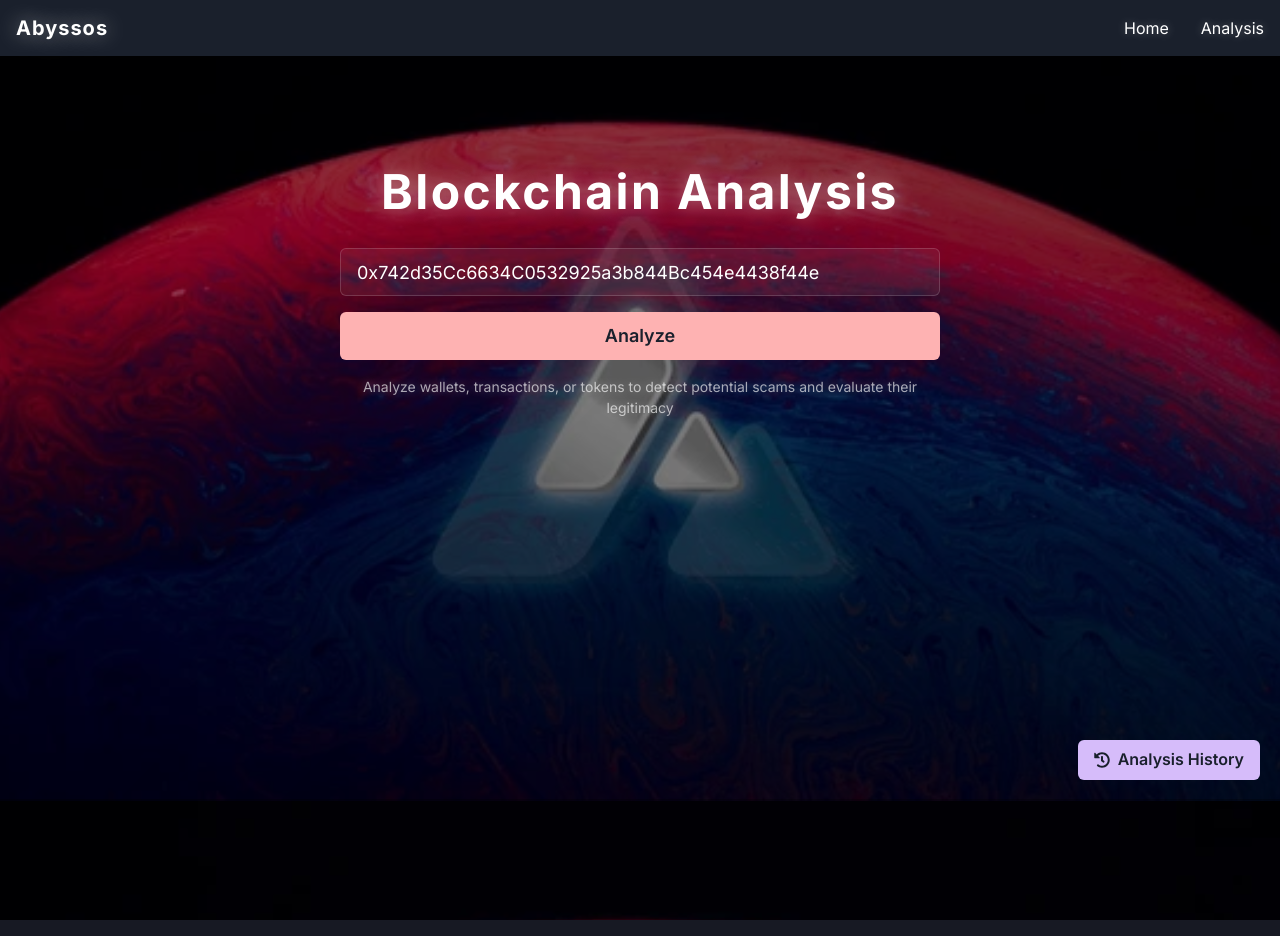
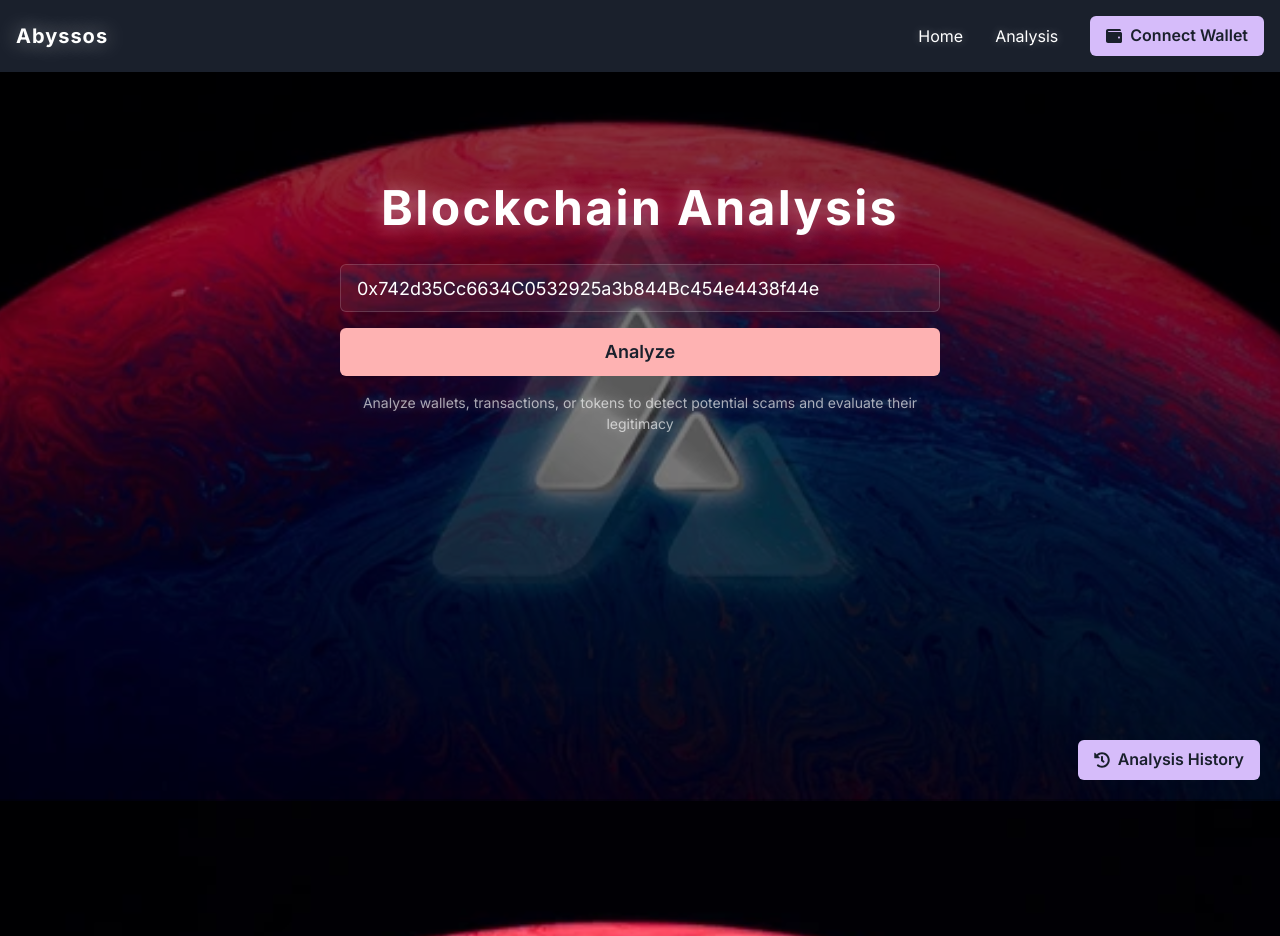
Before and after one commit to mrobledo07/Abyssos, a React (Vite) app in the folder apps/frontend/: page /analysis in a window 1280 px wide. Built offline with nearby package versions, Linux system fonts and the light colour scheme.

Commit message:
wallet integration

```diff
--- a/apps/frontend/package.json
+++ b/apps/frontend/package.json
@@ -16,6 +16,7 @@
     "@emotion/react": "^11.11.3",
     "@emotion/styled": "^11.11.0",
     "@types/file-saver": "^2.0.7",
+    "avalanche": "^3.16.0",
     "file-saver": "^2.0.5",
     "framer-motion": "^11.0.5",
     "jszip": "^3.10.1",
--- a/apps/frontend/src/layouts/MainLayout.tsx
+++ b/apps/frontend/src/layouts/MainLayout.tsx
@@ -1,11 +1,103 @@
-import { Box, Container, Flex, Heading, Link, Stack } from "@chakra-ui/react";
+import {
+  Box,
+  Container,
+  Flex,
+  Heading,
+  Link,
+  Stack,
+  Button,
+  useToast,
+} from "@chakra-ui/react";
 import { Link as RouterLink } from "react-router-dom";
+import { FaWallet } from "react-icons/fa";
+import { useState, useEffect } from "react";
 
 interface MainLayoutProps {
   children: React.ReactNode;
 }
 
 function MainLayout({ children }: MainLayoutProps) {
+  const [isWalletConnected, setIsWalletConnected] = useState(false);
+  const [walletAddress, setWalletAddress] = useState("");
+  const toast = useToast();
+
+  // Función para conectar con Core Wallet
+  const connectWallet = async () => {
+    try {
+      // Verificar si Core Wallet está instalado
+      if (!window.avalanche) {
+        toast({
+          title: "Core Wallet no encontrado",
+          description: "Por favor, instala Core Wallet para continuar",
+          status: "error",
+          duration: 5000,
+          isClosable: true,
+        });
+        return;
+      }
+
+      // Solicitar conexión
+      const accounts = await window.avalanche.request({
+        method: "eth_requestAccounts",
+      });
+
+      if (accounts && accounts.length > 0) {
+        setWalletAddress(accounts[0]);
+        setIsWalletConnected(true);
+
+        toast({
+          title: "Wallet conectada",
+          description: `Conectado a ${accounts[0].slice(0, 6)}...${accounts[0].slice(-4)}`,
+          status: "success",
+          duration: 3000,
+          isClosable: true,
+        });
+      }
+    } catch (error) {
+      console.error("Error al conectar wallet:", error);
+      toast({
+        title: "Error al conectar",
+        description: "No se pudo conectar con Core Wallet",
+        status: "error",
+        duration: 5000,
+        isClosable: true,
+      });
+    }
+  };
+
+  // Función para desconectar wallet
+  const disconnectWallet = () => {
+    setIsWalletConnected(false);
+    setWalletAddress("");
+    toast({
+      title: "Wallet desconectada",
+      status: "info",
+      duration: 3000,
+      isClosable: true,
+    });
+  };
+
+  // Verificar si la wallet está conectada al cargar la página
+  useEffect(() => {
+    const checkWalletConnection = async () => {
+      if (window.avalanche) {
+        try {
+          const accounts = await window.avalanche.request({
+            method: "eth_accounts",
+          });
+          if (accounts && accounts.length > 0) {
+            setWalletAddress(accounts[0]);
+            setIsWalletConnected(true);
+          }
+        } catch (error) {
+          console.error("Error al verificar conexión:", error);
+        }
+      }
+    };
+
+    checkWalletConnection();
+  }, []);
+
   return (
     <Box>
       <Box as="nav" bg="gray.800" py={4}>
@@ -19,7 +111,7 @@ function MainLayout({ children }: MainLayoutProps) {
             >
               Abyssos
             </Heading>
-            <Stack direction="row" spacing={8}>
+            <Stack direction="row" spacing={8} align="center">
               <Link as={RouterLink} to="/" _hover={{ textDecoration: "none" }}>
                 Home
               </Link>
@@ -30,6 +122,19 @@ function MainLayout({ children }: MainLayoutProps) {
               >
                 Analysis
               </Link>
+              <Button
+                leftIcon={<FaWallet />}
+                colorScheme={isWalletConnected ? "green" : "purple"}
+                size="md"
+                onClick={isWalletConnected ? disconnectWallet : connectWallet}
+                _hover={{
+                  transform: "scale(1.05)",
+                  boxShadow: "0 0 20px rgba(159, 122, 234, 0.5)",
+                }}
+                transition="all 0.2s"
+              >
+                {isWalletConnected ? "Disconnect" : "Connect Wallet"}
+              </Button>
             </Stack>
           </Flex>
         </Container>
@@ -41,4 +146,13 @@ function MainLayout({ children }: MainLayoutProps) {
   );
 }
 
+// Añadir la declaración de tipos para window.avalanche
+declare global {
+  interface Window {
+    avalanche: {
+      request: (args: { method: string; params?: any[] }) => Promise<string[]>;
+    };
+  }
+}
+
 export default MainLayout;
--- a/apps/frontend/src/pages/Analysis.tsx
+++ b/apps/frontend/src/pages/Analysis.tsx
@@ -34,6 +34,7 @@ import {
   List,
   ListItem,
   useDisclosure,
+  useToast,
 } from "@chakra-ui/react";
 import { useState, useRef, useEffect } from "react";
 import {
@@ -42,12 +43,14 @@ import {
   FaHistory,
   FaDownload,
   FaEye,
+  FaWallet,
 } from "react-icons/fa";
 import ReactMarkdown from "react-markdown";
 import { Prism as SyntaxHighlighter } from "react-syntax-highlighter";
 import { vscDarkPlus } from "react-syntax-highlighter/dist/cjs/styles/prism";
 import JSZip from "jszip";
 import { saveAs } from "file-saver";
+import { Avalanche } from "avalanche";
 
 interface AnalysisData {
   address: string;
@@ -102,6 +105,9 @@ function Analysis() {
       timestamp: string;
     }>
   >([]);
+  const [isWalletConnected, setIsWalletConnected] = useState(false);
+  const [walletAddress, setWalletAddress] = useState("");
+  const toast = useToast();
 
   const exampleAnalysis: AnalysisData = {
     address: "0xabc123...def456",
@@ -468,6 +474,86 @@ Remember to be direct but professional in your analysis.`,
     setAnalysisComplete(true);
     onHistoryClose();
   };
+
+  // Función para conectar con Core Wallet
+  const connectWallet = async () => {
+    try {
+      // Verificar si Core Wallet está instalado
+      if (!window.avalanche) {
+        toast({
+          title: "Core Wallet no encontrado",
+          description: "Por favor, instala Core Wallet para continuar",
+          status: "error",
+          duration: 5000,
+          isClosable: true,
+        });
+        return;
+      }
+
+      // Solicitar conexión
+      const accounts = await window.avalanche.request({
+        method: "eth_requestAccounts",
+      });
+
+      if (accounts && accounts.length > 0) {
+        setWalletAddress(accounts[0]);
+        setIsWalletConnected(true);
+        setInput(accounts[0]); // Establecer la dirección en el input
+
+        toast({
+          title: "Wallet conectada",
+          description: `Conectado a ${accounts[0].slice(0, 6)}...${accounts[0].slice(-4)}`,
+          status: "success",
+          duration: 3000,
+          isClosable: true,
+        });
+      }
+    } catch (error) {
+      console.error("Error al conectar wallet:", error);
+      toast({
+        title: "Error al conectar",
+        description: "No se pudo conectar con Core Wallet",
+        status: "error",
+        duration: 5000,
+        isClosable: true,
+      });
+    }
+  };
+
+  // Función para desconectar wallet
+  const disconnectWallet = () => {
+    setIsWalletConnected(false);
+    setWalletAddress("");
+    setInput("");
+    toast({
+      title: "Wallet desconectada",
+      status: "info",
+      duration: 3000,
+      isClosable: true,
+    });
+  };
+
+  // Verificar si la wallet está conectada al cargar la página
+  useEffect(() => {
+    const checkWalletConnection = async () => {
+      if (window.avalanche) {
+        try {
+          const accounts = await window.avalanche.request({
+            method: "eth_accounts",
+          });
+          if (accounts && accounts.length > 0) {
+            setWalletAddress(accounts[0]);
+            setIsWalletConnected(true);
+            setInput(accounts[0]);
+          }
+        } catch (error) {
+          console.error("Error al verificar conexión:", error);
+        }
+      }
+    };
+
+    checkWalletConnection();
+  }, []);
 
   return (
     <Box minH="100vh" display="flex" justifyContent="center" pt={20}>
@@ -994,4 +1080,13 @@ Remember to be direct but professional in your analysis.`,
   );
 }
 
+// Añadir la declaración de tipos para window.avalanche
+declare global {
+  interface Window {
+    avalanche: {
+      request: (args: { method: string; params?: any[] }) => Promise<string[]>;
+    };
+  }
+}
+
 export default Analysis;
```
Also changed, not shown: 1 other file (tests, documents, lock files or other folders).
